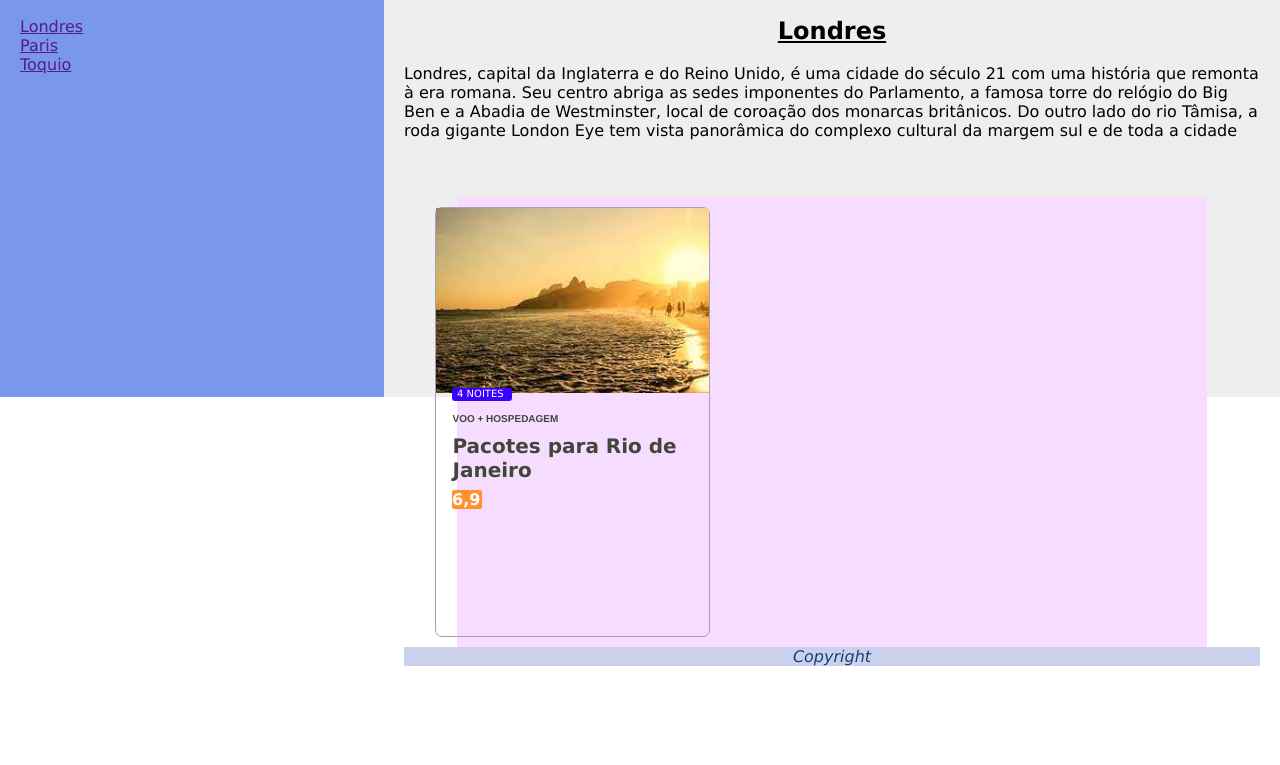
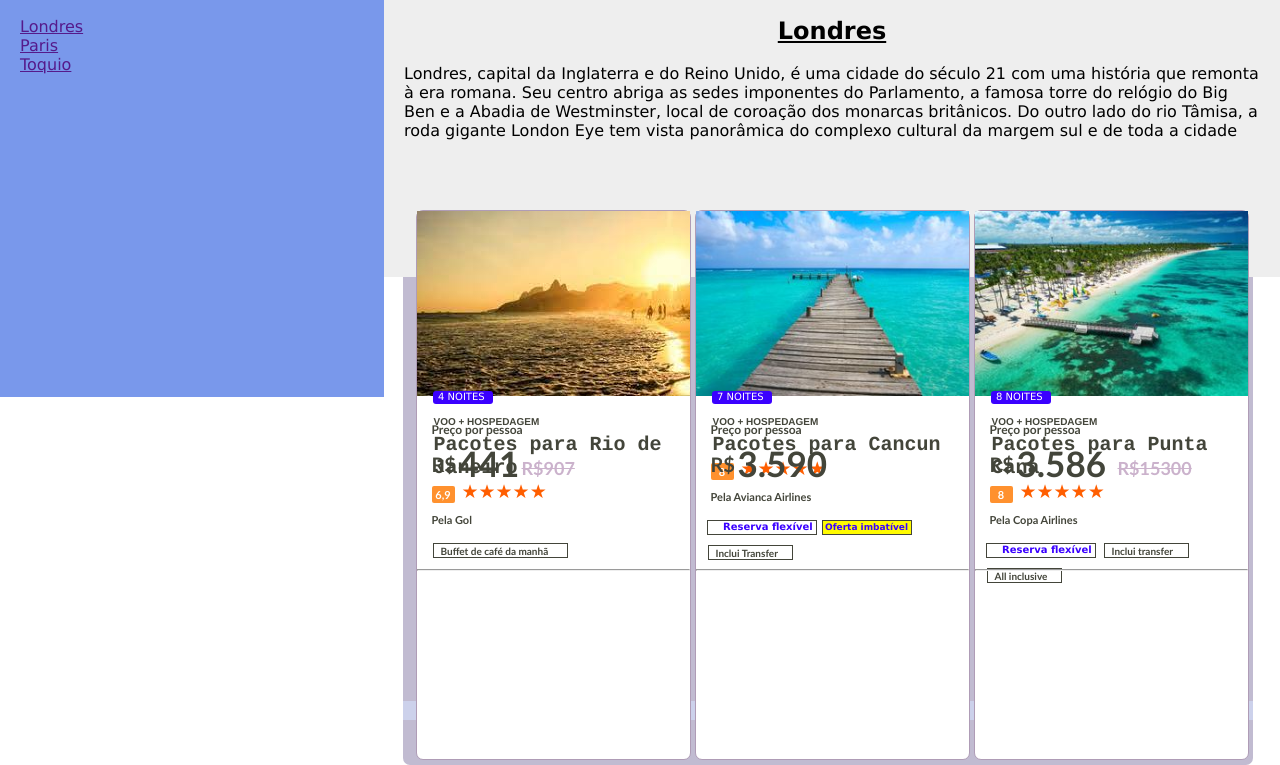
Before and after one commit to strublic/estudo-gledson, a plain HTML site: page index.html in a window 1280 px wide. Shown: the part 103-868 px from the top of the page. Before the commit the page ends 800 px from the top, so only its background shows below. Drawn offline with Linux system fonts and the light colour scheme.

Commit message:
adicao de novos arquivos

```diff
--- a/index.html
+++ b/index.html
@@ -34,15 +34,63 @@
         <div class="título"><h1>Londres</h1></div><br>
         <div>Londres, capital da Inglaterra e do Reino Unido, é uma cidade do século 21 com uma história que remonta à era romana. Seu centro abriga as sedes imponentes do Parlamento, a famosa torre do relógio do Big Ben e a Abadia de Westminster, local de coroação dos monarcas britânicos. Do outro lado do rio Tâmisa, a roda gigante London Eye tem vista panorâmica do complexo cultural da margem sul e de toda a cidade</div>
     </article><br><br><br>
+<table class="tabela"><tr>
+    <td>
+            <div class="promoção-janela">
+            <div><img src="RiodeJaneiro.jpg" width="273"></div>
+            <div class="diashospedados">4 NOITES</div>
+            <div class="voosehosp">voo + hospedagem</div>
+            <div class="Pacotes"> Pacotes para Rio de Janeiro </div>
+            <div class="score">6,9</div>
+            <div class="estrela">★★★★★</div>
+            <div class="companhia">Pela Gol</div>
+            <div class="café">Buffet de café da manhã</div>
+            <hr class="Quebradelinha">
+            <div class="Preçoporpessoa">Preço por pessoa</div>
+            <div class="Cifrao">R$</div>
+            <div class="valor">441</div>
+            <div class="valorantigo">R$907</div>
+    </td>
+
+    <td>
+        <div class="promoção-janela">
+            <div><img src="Cancun.jpg" width="273px"></div>
+            <div class="diashospedados">7 NOITES</div>
+            <div class="voosehosp">voo + hospedagem</div>
+            <div class="Pacotes"> Pacotes para Cancun </div>
+            <div class="score">8</div>
+            <div class="estrela">★★★★★</div>
+            <div class="companhia">Pela Avianca Airlines</div>
+            <div class="reservas">Reserva flexível</div>
+            <div class="oferta">Oferta imbatível</div>
+            <div class="transfer">Inclui Transfer</div>
+            <hr class="Quebradelinha">
+            <div class="Preçoporpessoa">Preço por pessoa</div>
+            <div class="Cifrao">R$</div>
+            <div class="valor">3.590</div>
+    </td>
+
+    <td>
+        <div class="promoção-janela">
+            <div class="imagem"><img src="PuntaCana.jpg" width="273"></div>
+            <div class="diashospedados">8 NOITES</div>
+            <div class="voosehosp">voo + hospedagem</div>
+            <div class="Pacotes"> Pacotes para Punta Cana </div>
+            <div class="score">8 </div>
+            <div class="estrela">★★★★★</div>
+            <div class="companhia">Pela Copa Airlines</div>
+            <div class="reservas">Reserva flexível</div>
+            <div class="transfer3">Inclui transfer</div>
+            <div class="allinclusive">All inclusive</div>
+            <hr class="Quebradelinha">
+            <div class="Preçoporpessoa">Preço por pessoa</div>
+            <div class="Cifrao">R$</div>
+            <div class="valor">3.586</div>
+            <div class="valorantigo2">R$15300</div>
+    </td>
+</tr>
+</table>
 <div class="bg-promoção">
-    <div class="promoção-janela">
-    <div class="imagem"><img src="RiodeJaneiro.jpg" alt=""></div>
-    <div class="diashospedados">4 NOITES</div>
-    <div class="voosehosp">voo + hospedagem</div>
-    <div class="Pacotes"> Pacotes para Rio de Janeiro </div>
-    <div class="score">6,9</div>
-</div>
-</div>
 
 <div>
     <footer class="rodapé">Copyright</footer>
--- a/style.css
+++ b/style.css
@@ -5,7 +5,6 @@ margin-right: auto;
 margin-top: auto;
 margin-bottom: auto;
 }
-
 
 .cabeçalho{
     background-color:rgb(204, 209, 235);
@@ -53,24 +52,30 @@ margin-bottom: auto;
     float:left;
     color:#000;
     background-color:  rgb(238, 238, 238);
-    width: 70%; height: 50%;
+    width: 70%; height: 35%;
     padding: 20px;
     border:#000 2px;
+    position: relative; top:initial;
 }
 
 .bg-promoção{
-    position: relative;
-    height: 450px; width: 750;
-    background-color:#f6ddff;
+    position:relative; z-index: -1; top: -552px; right: 4px;
+    height: 564px; width: 850;
+    background-color:#c1bbd1;
+    border-radius: 7px;
+
+}
+
+table, td, td, td {
+    border: 0px;
 }
 
 
 .promoção-janela{
-    height: 430px; width: 275px;
-    left: -260px;
+    height: 550px; width: 275px;
     top: 10px;
     position: relative;
-    background-color:#0000;
+    background-color:#fff;
     border-style: solid; border-radius: 7px; border-width:thin; border-color:#af9cb6;
 }
 
@@ -103,22 +108,117 @@ top: 7px;
 color: #43453a;
 font-weight:700;
 padding-left: 17px;
-font-size:20px;
+font-size:20px; font-family: courier;
 position: relative;
-top: 17px;
+top: 13px;
 }
 
 .score{
     background-color: #ff912e;
     border-radius: 2px; border: 2px; border-color: #b0b49f;
-    width: 30px;
-    position: relative; left: -105px; top: 25px;
-    color: #fff; font-weight: bold;
- }
+    width: 23px; height: 17px;
+    position: relative; left: -110px; top: 20px;
+    color: #fff; font-weight: bold; font-family: trebuchet ms; font-size: 11px;
+    text-align-last:center; padding-top: 2;
+}
+
+.estrela{
+    font-size: 19;
+    color: #ff5e00;
+    position: relative; right: -45px; top: -3px;
+}
+
+.companhia{
+    color: #43453a; font-family: trebuchet MS; font-size: 11; font-weight: bold ;
+    position:relative; left: 15px; top: 8px;
+}
+
+.café{
+border-color: #43453a; border-style: solid; border-width:thin;
+width: 135px; height: 15px;
+color: #43453a; font-family: trebuchet MS; font-size: 10; font-weight: bold ;
+padding-bottom: 2; padding-left: 7 ; padding-top: 1;
+position: relative; left: -53px; top: 25px;
+}
+
+.reservas{
+    border-color: #43453a; border-style: solid; border-width:thin;
+    width: 110px; height: 15px;
+    color: #3a00ff; font-family: verdana; font-size: 10; font-weight: bold;
+    padding-left: 15;
+    position: relative; left: -70px; top: 25px;
+    }
+
+.oferta{
+        border-color: #43453a; border-style: solid; border-width:thin; background-color:#fffb00;
+        width: 90px; height: 15px;
+        color: #3a00ff; font-family: Verdana; font-size: 9; font-weight:bold;
+        padding-bottom: 2; padding-left: 2; padding-top: 1;
+        position: relative; left: 35px; top:10px;
+        }
+
+.transfer{
+    border-color: #43453a; border-style: solid; border-width:thin;
+    width: 85px; height: 15px;
+    color: #43453a; font-family: trebuchet MS; font-size: 10; font-weight: bold ;
+    padding-bottom: 1; padding-left: 7; padding-top: 1;
+    position: relative; left: -82px; top: 20px;
+}
+
+.transfer3{
+    border-color: #43453a; border-style: solid; border-width:thin;
+    width: 85px; height: 15px;
+    color: #43453a; font-family: trebuchet MS; font-size: 10; font-weight: bold ;
+    padding-bottom: 1; padding-left: 7; padding-top: 1;
+    position: relative; left: 35px; top: 10px;
+}
+
+.allinclusive{
+    border-color: #43453a; border-style: solid; border-width:thin;
+    width: 75px; height: 15px;
+    color: #43453a; font-family: trebuchet MS; font-size: 10; font-weight: bold ;
+    padding-bottom: 2; padding-left: 7 ; padding-top: 1;
+    position: relative; left: -87px; top: 20px;
+    }
+
+.Quebradelinha{
+ position:sticky;
+ top: 84%;
+}
+
+.Preçoporpessoa{
+position: fixed;
+top: 525px; padding-left: 15px;
+color: #43453a; font-family: trebuchet MS; font-size: 12; font-weight: bold ;
+}
+
+.Cifrao{
+    position:fixed;
+    top: 555px; padding-left: 15px;
+    color: #43453a; font-family: trebuchet MS; font-size: 20; font-weight: bold ;
+    }
+
+.valor{
+position: fixed;
+top: 545px; padding-left: 42px;
+color: #43453a; font-family: trebuchet MS; font-size: 35; font-weight: bold ;
+}
+
+.valorantigo{
+    position: fixed;
+    top: 560px; padding-left: 105px;
+    color: #cbb2cc; font-family: trebuchet MS; font-size: 18; font-weight: bold ; font-style: unset; text-decoration-line: line-through;
+    }
+
+    .valorantigo2{
+        position: fixed;
+        top: 560px; padding-left: 143px;
+        color: #cbb2cc; font-family: trebuchet MS; font-size: 18; font-weight: bold ; font-style: unset; text-decoration-line: line-through;
+        }
 
 .rodapé{
     color: rgb(20, 66, 126);
-    text-align: center;
-    font-style: italic;
+    text-align: center; font-style: italic;
     background-color: rgb(204, 209, 235);
+    position:relative; top: 500px;
 }
```
Also changed, not shown: Cancun.jpg (added), PuntaCana.jpg (added).
